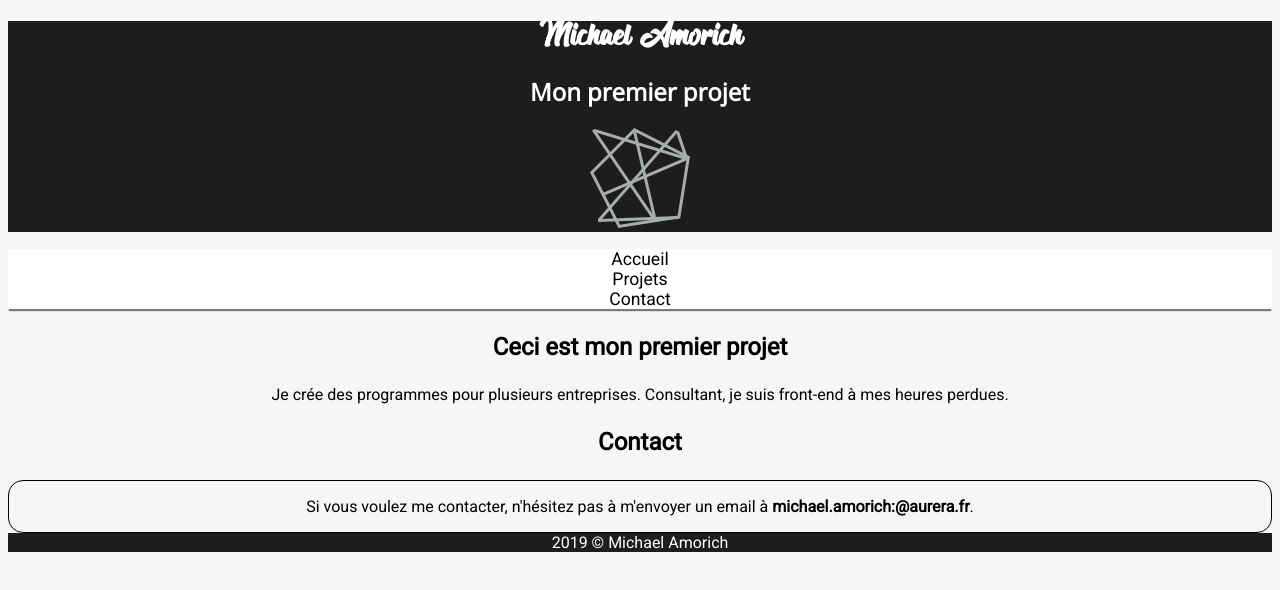
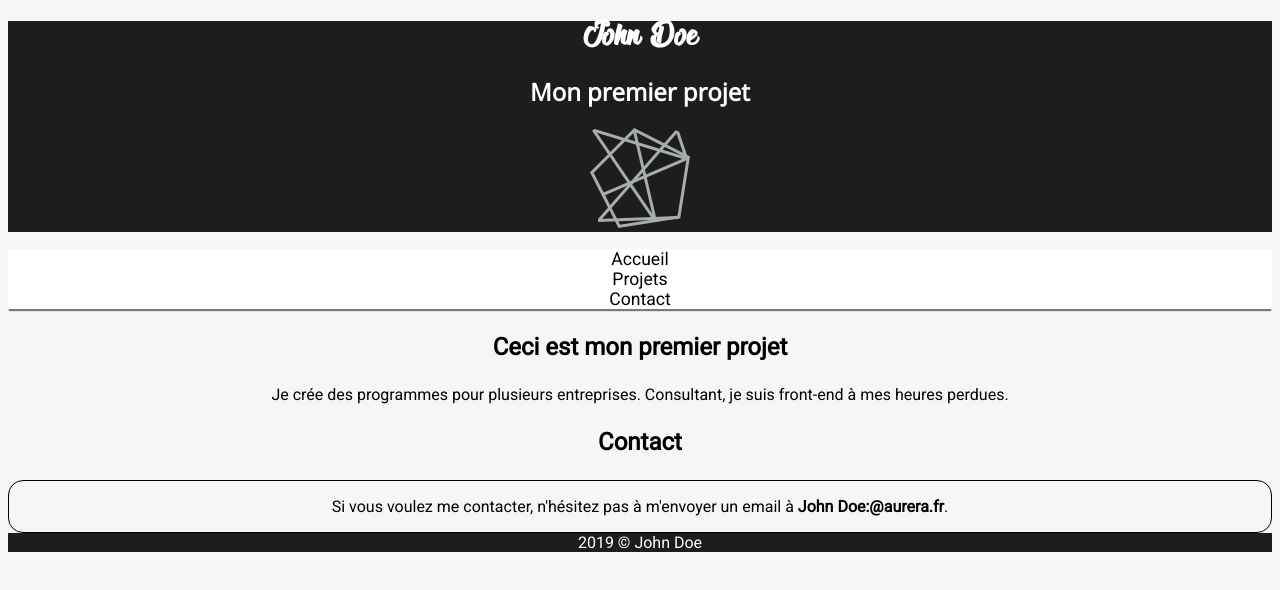
Before and after one commit to FredBasse/formation-html-64, a plain HTML site: page firstproject.htm in a window 1280 px wide. Drawn offline with nearby package versions, Linux system fonts and the light colour scheme.

Commit message:
Update firstproject.htm

```diff
--- a/firstproject.htm
+++ b/firstproject.htm
@@ -3,12 +3,12 @@
 
 <head>
     <meta charset="UTF-8">
-    <title>Michael Amorich</title>
+    <title>John Doe</title>
 </head>
 
 <body>
     <header>
-        <h1>Michael Amorich</h1>
+        <h1>John Doe</h1>
         <h2>Mon premier projet</h2>
         <img src="pictures/logo.png" alt="logo">
         <link rel="stylesheet" type="text/css" href="design/default.css">
@@ -34,12 +34,12 @@
         <div id="contact">
             <!-- DESCRIPTION -->
             <p>Si vous voulez me contacter, n'hésitez pas à m'envoyer un email à <b><a
-                        href="mailto:michael.amorich:@aurera.fr">michael.amorich:@aurera.fr</a></b>.</p>
+                        href="mailto:John Doe:@aurera.fr">John Doe:@aurera.fr</a></b>.</p>
         </div>
     </section>
 
     <footer>
-        <span>2019 © Michael Amorich</span>
+        <span>2019 © John Doe</span>
     </footer>
 </body>
 
```
